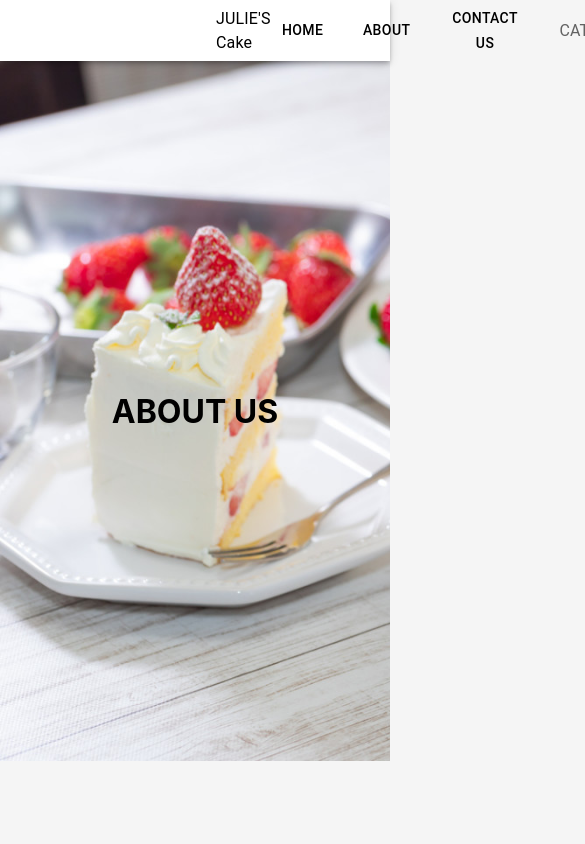
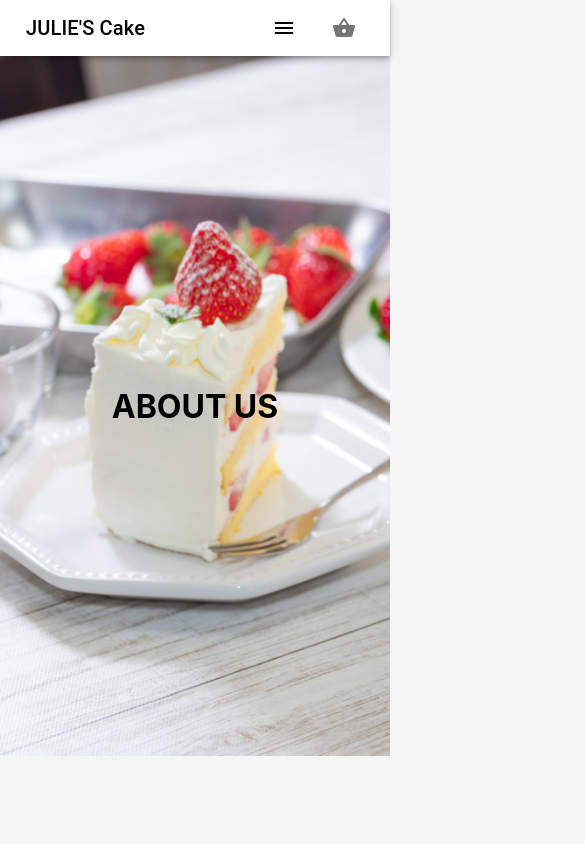
Before and after one commit to luckyligovi/cake, a React (Create React App) app in the folder cake-app/: page /about in a window 390 px wide. Shown: the top 844 px of the page, 585 px wide, since content can reach past the window. Built offline with nearby package versions, Linux system fonts and the light colour scheme.

Commit message:
made navBar responsible to mobile devices

```diff
--- a/cake-app/src/components/NavBar.jsx
+++ b/cake-app/src/components/NavBar.jsx
@@ -1,27 +1,87 @@
-import React from "react";
+import React, { useState } from "react";
 import {
   AppBar,
   Box,
   Button,
+  IconButton,
   InputLabel,
-
+  Menu,
+  MenuItem,
   Toolbar,
   Typography,
+  useMediaQuery,
+  useTheme,
 } from "@mui/material";
 import ShoppingBasketRoundedIcon from "@mui/icons-material/ShoppingBasketRounded";
+import MenuIcon from "@mui/icons-material/Menu";
 import { Link } from "react-router-dom";
 
 export default function NavBar() {
+  const [anchorEl, setAnchorEl] = useState(null);
+  const theme = useTheme();
+  const isMobile = useMediaQuery(theme.breakpoints.down("sm"));
+
+  const handleMenuClick = (event) => {
+    setAnchorEl(event.currentTarget);
+  };
+
+  const handleMenuClose = () => {
+    setAnchorEl(null);
+  };
+
   return (
-
     <>
-      <AppBar position="sticky" color="white" width="100%" sx={{backgroundColor: "white"}} >
+      <AppBar position="sticky" color="white" sx={{ backgroundColor: "white" }}>
         <Toolbar
-          sx={{ justifyContent: "space-between", margin: "0 200px 0 200px" }}
+          sx={{
+            justifyContent: "space-between",
+            margin: { xs: "0 10px", md: "0 200px" },
+          }}
         >
           <Link className="nav-link" to="/">
-            <Typography>JULIE'S Cake</Typography>
+            <Typography variant="h6">JULIE'S Cake</Typography>
           </Link>
+
+          {isMobile ? (
+            // Mobile view: only show menu icon and cart
+            <Box sx={{ display: "flex", alignItems: "center", gap: "20px" }}>
+              <IconButton
+                edge="start"
+                color="inherit"
+                aria-label="menu"
+                onClick={handleMenuClick}
+              >
+                <MenuIcon />
+              </IconButton>
+
+              <Menu
+                anchorEl={anchorEl}
+                open={Boolean(anchorEl)}
+                onClose={handleMenuClose}
+              >
+                <MenuItem onClick={handleMenuClose}>
+                  <Link className="nav-link" to="/">
+                    Home
+                  </Link>
+                </MenuItem>
+                <MenuItem onClick={handleMenuClose}>
+                  <Link className="nav-link" to="/about">
+                    About
+                  </Link>
+                </MenuItem>
+                <MenuItem onClick={handleMenuClose}>
+                  <Link className="nav-link" to="/contact">
+                    Contact Us
+                  </Link>
+                </MenuItem>
+              </Menu>
+
+              <IconButton>
+                <ShoppingBasketRoundedIcon sx={{ fontSize: 24 }} />
+              </IconButton>
+            </Box>
+          ) : (
+            // Desktop view: show full navigation links
             <Box sx={{ display: "flex", gap: "20px" }}>
               <Button>
                 <Link className="nav-link" to="/">
@@ -41,10 +101,11 @@ export default function NavBar() {
               <Button>
                 <InputLabel>Categories</InputLabel>
               </Button>
-            <Button>
+              <IconButton>
                 <ShoppingBasketRoundedIcon sx={{ fontSize: 24 }} />
-            </Button>
+              </IconButton>
             </Box>
+          )}
         </Toolbar>
       </AppBar>
     </>
```
Lines whose indentation alone changed are shown as unchanged.
